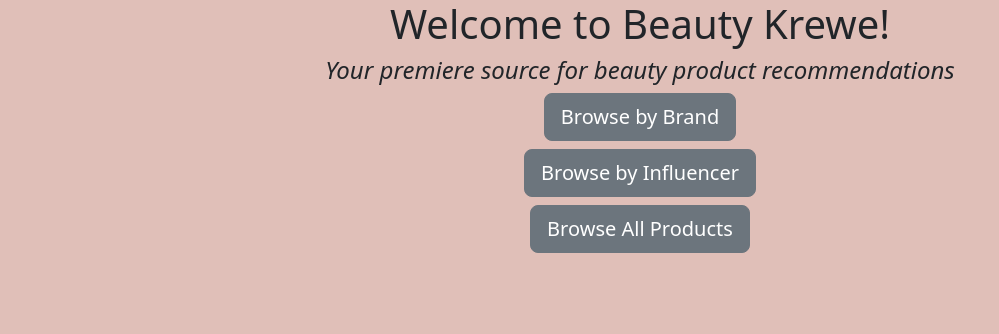
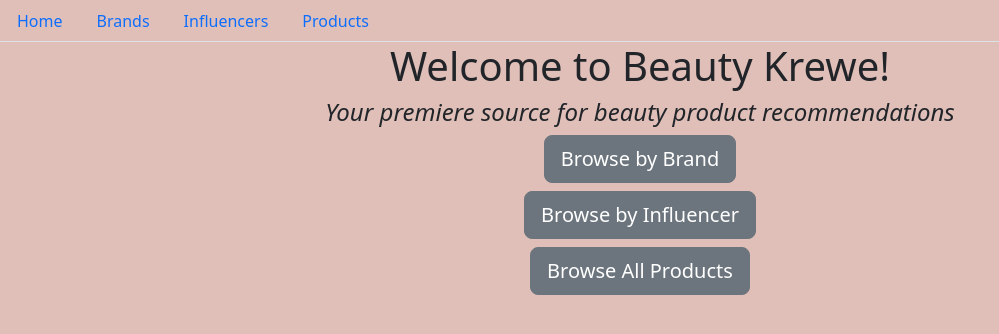
Before and after one commit to jeanettepayne/beauty-krewe-react-project, a React (Create React App) app in the folder bk-front-end/beauty-krewe/: page / in a window 1280 px wide. Shown: the top 334 px of the page, without its empty margins (0-999 px from the left). Built offline with nearby package versions, Linux system fonts and the light colour scheme; no server answers.

Commit message:
added tab-style nav bar

```diff
--- a/bk-front-end/beauty-krewe/src/App.js
+++ b/bk-front-end/beauty-krewe/src/App.js
@@ -10,6 +10,7 @@
 import ProductsContainer from './containers/ProductsContainer';
 import Homepage from './components/Homepage';
 import fetchApi from './actions/fetchApi';
+import Navbar from './components/Navbar';
 
 
 class App extends React.Component {
@@ -21,6 +22,7 @@
   render () {
     return (
     <div className="App">
+      <Navbar />
       <BrandsContainer />
       <ProductsContainer />
       <InfluencersContainer />
--- /dev/null
+++ b/bk-front-end/beauty-krewe/src/components/Navbar.js
@@ -0,0 +1,62 @@
+import React from 'react';
+import { Route, NavLink } from 'react-router-dom';
+import { Nav } from 'react-bootstrap';
+
+const link = {
+    width: "100px",
+    padding: "12px",
+    margin: "0 6px 6px",
+    background: "white",
+    color: "black"
+}
+
+const Navbar = () => {
+    return (
+    <div>
+     {/* <NavLink  */}
+    {/* //         to='/'
+    //         exact
+    //         style={link}
+    //         activeStyle={{
+    //             background: "white",
+    //         }}
+    //     >
+    //     Home
+    //     </NavLink>
+
+    //     <NavLink
+    //         to='/products'
+    //         exact
+    //         style={link}
+    //         activeStyle={{
+    //             background: "white",
+    //         }}
+    //     >
+    //     Products
+    //     </NavLink> */}
+
+    <Nav variant="tabs">
+        <Nav.Item>
+            <Nav.Link href="/">Home</Nav.Link>
+        </Nav.Item>
+
+        <Nav.Item>
+            <Nav.Link href="/brands">Brands</Nav.Link>
+        </Nav.Item>
+
+        <Nav.Item>
+            <Nav.Link href="/influencers">
+            Influencers
+            </Nav.Link>
+        </Nav.Item>
+
+        <Nav.Item>
+            <Nav.Link href="/products">Products</Nav.Link>
+        </Nav.Item>
+    </Nav>
+    </div>
+    )
+
+}
+
+export default Navbar;
```
